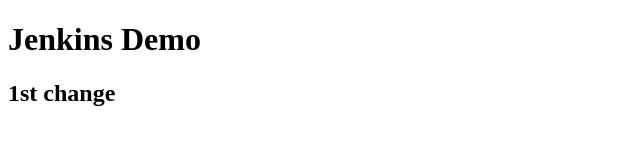
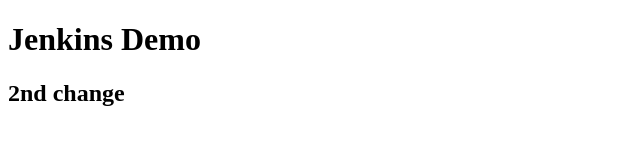
Before and after one commit to arehman-freelance/jenkins-demo, a plain HTML site: page index.html in a window 1280 px wide. Shown: the full height of the page, 0-640 px from the left. Drawn offline with Linux system fonts and the light colour scheme.

Commit message:
Update 'index.html'

```diff
--- a/index.html
+++ b/index.html
@@ -8,6 +8,6 @@
 </head>
 <body>
     <h1>Jenkins Demo</h1>
-    <h2>1st change</h2>
+    <h2>2nd change</h2>
 </body>
 </html>
```
